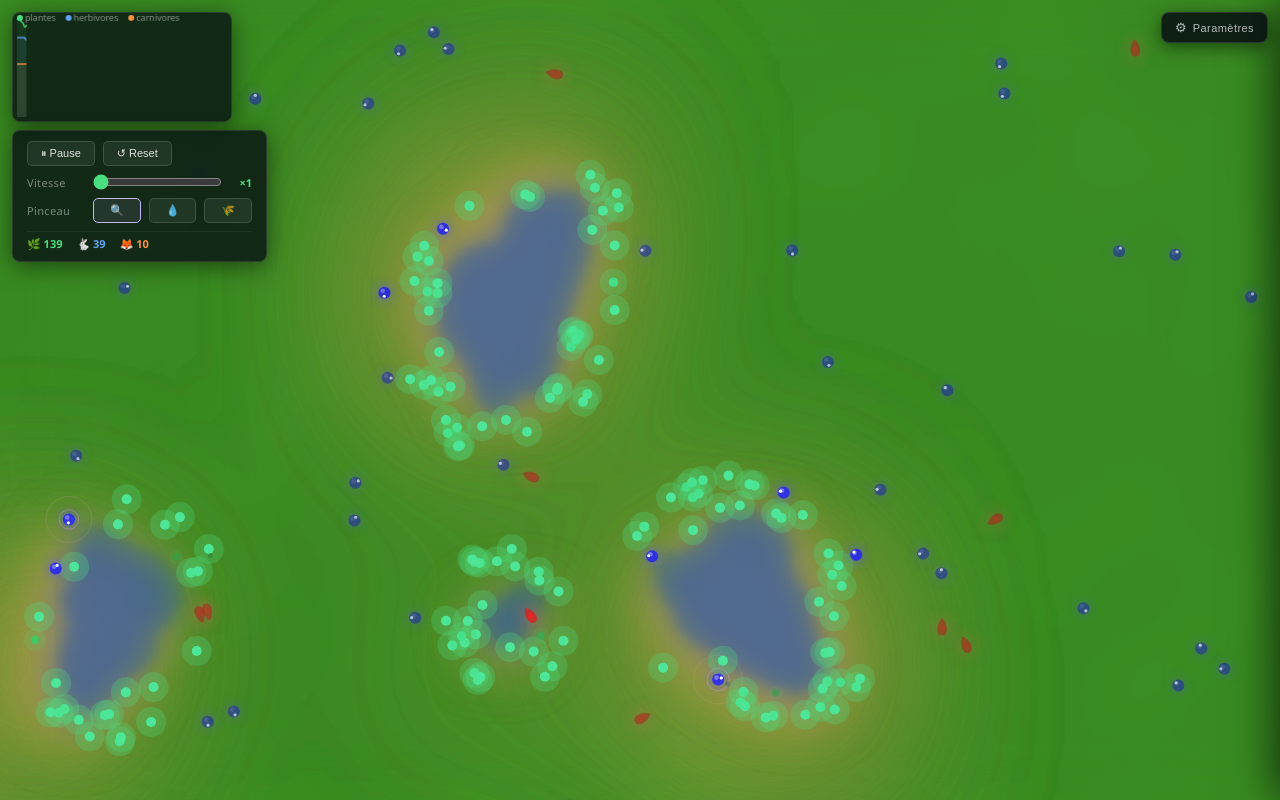
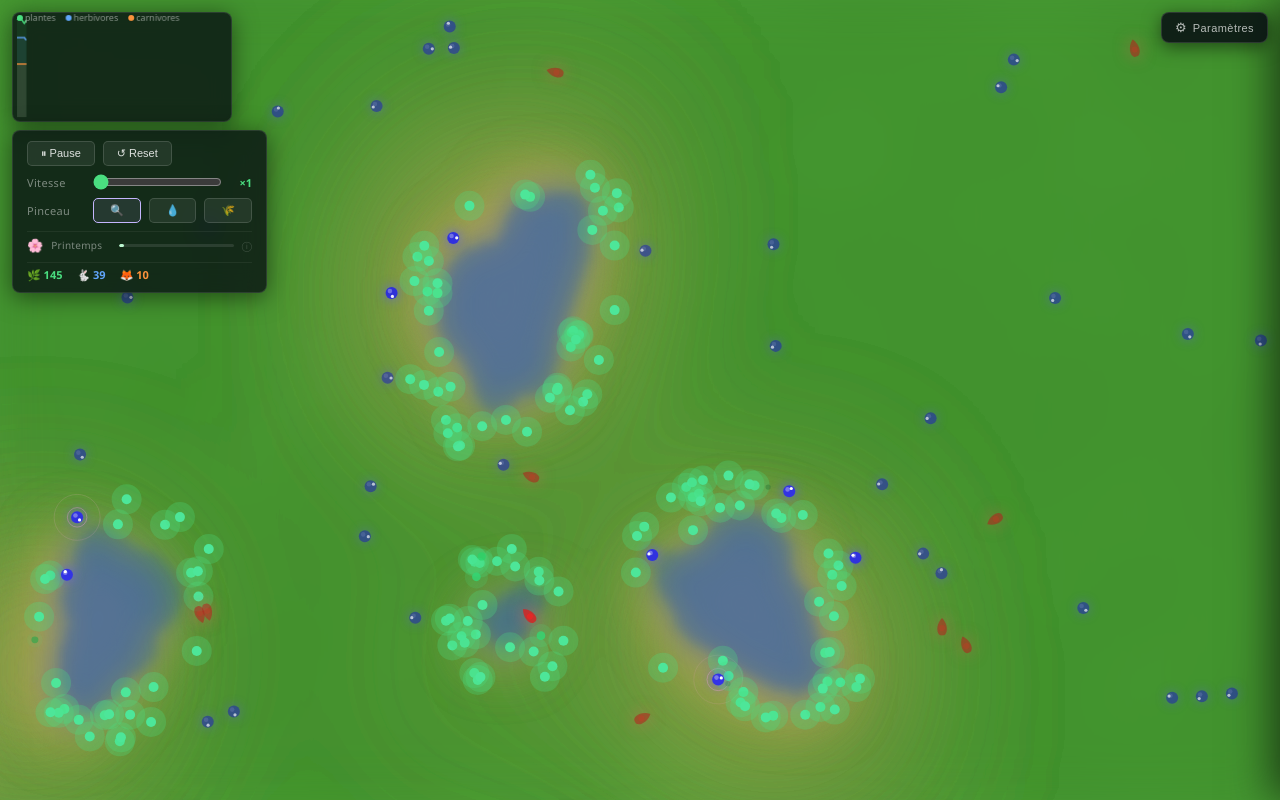
Before and after one commit to NathanGracia/simulatioss, a website built with Vite: page index.html in a window 1280 px wide. Built offline with nearby package versions, Linux system fonts and the light colour scheme; animation ran at ten frames a second; files whose address does not match are found by name.

Commit message:
feat: seasons cycle with visual tint, UI indicator and settings slider

```diff
--- a/index.html
+++ b/index.html
@@ -432,6 +432,35 @@
       padding: 6px 0;
     }
     .sp-preset-error { color: rgba(255,120,120,0.5); }
+
+    /* ── Season indicator ── */
+    #season-display { gap: 7px; padding-top: 4px; border-top: 1px solid rgba(255,255,255,0.06); }
+    #season-icon { font-size: 13px; }
+    #season-name { font-size: 10px; color: rgba(255,255,255,0.45); letter-spacing: 0.03em; min-width: 60px; }
+    .season-bar-wrap { flex: 1; height: 3px; background: rgba(255,255,255,0.1); border-radius: 2px; overflow: hidden; }
+    #season-bar { height: 100%; width: 0%; background: rgba(255,255,255,0.5); border-radius: 2px; }
+    .season-info {
+      position: relative; font-size: 10px; color: rgba(255,255,255,0.2);
+      cursor: default; user-select: none; flex-shrink: 0;
+      transition: color 0.12s;
+    }
+    .season-info:hover { color: rgba(255,255,255,0.55); }
+    .season-tooltip {
+      display: none;
+      position: absolute; bottom: calc(100% + 8px); right: 0;
+      width: 210px;
+      background: rgba(8,12,24,0.97);
+      border: 1px solid rgba(255,255,255,0.13);
+      border-radius: 8px;
+      padding: 9px 12px;
+      font-size: 11px; line-height: 1.6;
+      color: rgba(255,255,255,0.72);
+      box-shadow: 0 8px 32px rgba(0,0,0,0.7);
+      pointer-events: none;
+      white-space: normal;
+      z-index: 50;
+    }
+    .season-info:hover .season-tooltip { display: block; }
   </style>
 </head>
 <body>
@@ -456,6 +485,12 @@
         <button id="btn-biome-river"   class="biome-btn active" title="Lac">💧</button>
         <button id="btn-biome-prairie" class="biome-btn" title="Prairie">🌾</button>
       </div>
+      <div class="row" id="season-display">
+        <span id="season-icon">🌸</span>
+        <span id="season-name">Printemps</span>
+        <div class="season-bar-wrap"><div id="season-bar"></div></div>
+        <span class="season-info" aria-label="info">ⓘ<span class="season-tooltip">Les saisons modifient la simulation en continu :<br>🌸 Printemps — croissance ×1.5, drain ×0.9<br>☀️ Été — croissance ×1.2, drain ×1.0<br>🍂 Automne — croissance ×0.55, drain ×1.15<br>❄️ Hiver — croissance ×0.12, drain ×1.5</span></span>
+      </div>
       <div id="population-counts">
         <div>🌿 <span class="count-plant" id="cnt-plant">0</span></div>
         <div>🐇 <span class="count-herb" id="cnt-herb">0</span></div>
--- a/src/config.ts
+++ b/src/config.ts
@@ -78,6 +78,9 @@ export const CONFIG = {
   MUTATION_RATE: 0.5,       // probabilité de mutation par gène
   MUTATION_STRENGTH: 0.35,  // amplitude max ±35% de la valeur courante
 
+  // Saisons
+  SEASON_DURATION: 1200, // ticks par saison (×4 = cycle complet)
+
   // Comportement de groupe (boids — herbivores uniquement)
   FLOCK_SEPARATION_RADIUS: 30,   // px — distance en dessous de laquelle la séparation s'active
   FLOCK_SEPARATION_WEIGHT: 1.5,  // force de répulsion entre voisins proches
--- a/src/main.ts
+++ b/src/main.ts
@@ -1,7 +1,7 @@
 import { World } from './world'
 import { Renderer } from './ui/renderer'
 import { StatsGraph } from './ui/stats'
-import { setupControls, updateCounters, SimControls } from './ui/controls'
+import { setupControls, updateCounters, updateSeason, SimControls } from './ui/controls'
 import { setupSettingsPanel, loadSavedConfig } from './ui/settings'
 import { setupPainter, PainterState } from './ui/painter'
 import { setupInspector } from './ui/inspector'
@@ -95,6 +95,7 @@ function loop(timestamp: number): void {
     stats.record(pop)
     stats.render()
     updateCounters(pop.plants, pop.herbivores, pop.carnivores)
+    updateSeason(world.season.season, world.season.progress)
   }
 }
 
--- a/src/systems/energy.ts
+++ b/src/systems/energy.ts
@@ -7,11 +7,11 @@ const BASE_SPEED: Record<string, number> = {
 }
 
 /** Drain metabolic energy each tick. Mark dead if starved. */
-export function drainEnergy(animal: Animal): void {
+export function drainEnergy(animal: Animal, mult = 1): void {
   const base = BASE_SPEED[animal.type] ?? 1
   // Trade-off vitesse/énergie : vitesse élevée coûte plus cher
   const speedPenalty = Math.max(0, animal.genome.speed - base) * 0.2
-  const drain = animal.genome.energyDrain * (1 + speedPenalty)
+  const drain = animal.genome.energyDrain * (1 + speedPenalty) * mult
   animal.energy -= drain
   animal.age++
   if (animal.mutationGlow > 0)
--- /dev/null
+++ b/src/systems/season.ts
@@ -0,0 +1,43 @@
+import { CONFIG } from '../config'
+
+export const SEASON_NAMES  = ['Printemps', 'Été', 'Automne', 'Hiver'] as const
+export const SEASON_ICONS  = ['🌸', '☀️', '🍂', '❄️']              as const
+export const SEASON_COLORS = ['#bbf7d0', '#fef08a', '#fed7aa', '#bae6fd'] as const
+
+export type SeasonIndex = 0 | 1 | 2 | 3
+
+export interface SeasonModifiers {
+  growthMult: number    // multiplicateur croissance plantes
+  spreadMult: number    // multiplicateur dispersion plantes
+  herbDrainMult: number // multiplicateur drain énergie herbivores
+  carnDrainMult: number // multiplicateur drain énergie carnivores
+}
+
+const MODIFIERS: SeasonModifiers[] = [
+  // 🌸 Printemps — renouveau, abondance, froid résiduel
+  { growthMult: 1.5,  spreadMult: 1.4, herbDrainMult: 0.9,  carnDrainMult: 0.95 },
+  // ☀️ Été       — croissance normale, conditions idéales
+  { growthMult: 1.2,  spreadMult: 1.0, herbDrainMult: 1.0,  carnDrainMult: 1.0  },
+  // 🍂 Automne   — déclin, ressources qui se raréfient
+  { growthMult: 0.55, spreadMult: 0.5, herbDrainMult: 1.15, carnDrainMult: 1.05 },
+  // ❄️ Hiver     — quasi-dormance, survie difficile
+  { growthMult: 0.12, spreadMult: 0.1, herbDrainMult: 1.5,  carnDrainMult: 1.2  },
+]
+
+export class SeasonSystem {
+  season: SeasonIndex = 0
+  progress: number = 0   // 0..1 dans la saison courante
+  cycleProgress: number = 0 // 0..1 dans l'année complète
+
+  update(tick: number): void {
+    const dur      = CONFIG.SEASON_DURATION
+    const cycleTick = tick % (dur * 4)
+    this.season        = Math.floor(cycleTick / dur) as SeasonIndex
+    this.progress      = (cycleTick % dur) / dur
+    this.cycleProgress = cycleTick / (dur * 4)
+  }
+
+  getModifiers(): SeasonModifiers {
+    return MODIFIERS[this.season]
+  }
+}
--- a/src/ui/controls.ts
+++ b/src/ui/controls.ts
@@ -42,6 +42,18 @@ export function setupControls(controls: SimControls): void {
   })
 }
 
+export function updateSeason(season: number, progress: number): void {
+  const icons  = ['🌸', '☀️', '🍂', '❄️']
+  const names  = ['Printemps', 'Été', 'Automne', 'Hiver']
+  const colors = ['#bbf7d0', '#fef08a', '#fed7aa', '#bae6fd']
+  const icon = document.getElementById('season-icon')
+  const name = document.getElementById('season-name')
+  const bar  = document.getElementById('season-bar') as HTMLElement | null
+  if (icon) icon.textContent = icons[season]
+  if (name) name.textContent = names[season]
+  if (bar)  { bar.style.width = `${progress * 100}%`; bar.style.background = colors[season] }
+}
+
 export function updateCounters(plants: number, herbivores: number, carnivores: number): void {
   const p = document.getElementById('cnt-plant')
   const h = document.getElementById('cnt-herb')
--- a/src/ui/renderer.ts
+++ b/src/ui/renderer.ts
@@ -1,6 +1,7 @@
 import { World } from '../world'
 import { CONFIG } from '../config'
 import { BIOME } from '../biomeMap'
+import { SEASON_COLORS } from '../systems/season'
 import { PainterState, BRUSH_RADIUS } from './painter'
 import { herbivoreHSL, carnivoreHSL } from './entityColor'
 
@@ -239,6 +240,12 @@ export class Renderer {
     // Layer biome (grass + sable + eau) — rendu offscreen, 1 seul drawImage par frame
     ctx.drawImage(this.getBiomeLayer(world, W, H), 0, 0)
 
+    // Tint saisonnier — overlay très subtil sur toute la carte
+    ctx.globalAlpha = 0.07
+    ctx.fillStyle = SEASON_COLORS[world.season.season]
+    ctx.fillRect(0, 0, W, H)
+    ctx.globalAlpha = 1
+
     // Shimmer animé — seul blur restant dans le hot path
     const shimmer = 0.18 + 0.05 * Math.sin(world.tick * 0.04)
     const waterTex = world.biomeMap.getTexture()
--- a/src/ui/settings.ts
+++ b/src/ui/settings.ts
@@ -200,6 +200,17 @@ const SECTIONS: Section[] = [
       {
         key: 'MUTATION_STRENGTH', label: 'Force mutation', min: 0, max: 1, step: 0.05,
         tooltip: 'Amplitude maximale d\'une mutation, en proportion de la valeur courante du gène. Ex : 0.35 = ±35% de variation par gène muté.',
+      },
+    ],
+  },
+  {
+    id: 'seasons',
+    title: '🌍 Saisons',
+    color: '#fbbf24',
+    params: [
+      {
+        key: 'SEASON_DURATION', label: 'Durée par saison', min: 200, max: 5000, step: 100,
+        tooltip: 'Nombre de ticks que dure chaque saison. Cycle complet = 4× cette valeur : Printemps → Été → Automne → Hiver. 0 = cycle très rapide.',
       },
     ],
   },
--- a/src/world.ts
+++ b/src/world.ts
@@ -10,6 +10,7 @@ import { updateHerbivioreBehavior, updateCarnivoreBehavior, moveAndBound } from
 import { drainEnergy } from './systems/energy'
 import { herbivoreFeed, carnivoreFeed } from './systems/feeding'
 import { tryReproduceHerbivore, tryReproduceCarnivore } from './systems/reproduction'
+import { SeasonSystem } from './systems/season'
 
 export interface PopulationSnapshot {
   plants: number
@@ -33,6 +34,7 @@ export class World {
   matingEvents: MatingEvent[] = []
   herbEatCount: number = 0
   carnEatCount: number = 0
+  readonly season = new SeasonSystem()
   biomeMap: BiomeMap
 
   private plantGrid = new SpatialGrid(CONFIG.CELL_SIZE)
@@ -93,6 +95,8 @@ export class World {
     this.matingEvents.length = 0
     this.herbEatCount = 0
     this.carnEatCount = 0
+    this.season.update(this.tick)
+    const mods = this.season.getModifiers()
 
     // Rebuild plant grid en premier (positions stables depuis le tick précédent)
     this.plantGrid.rebuild(this.plants)
@@ -101,12 +105,14 @@ export class World {
     const newPlants: Plant[] = []
     for (const plant of this.plants) {
       plant.grow()
+      // Bonus/malus saisonnier sur la croissance de base
+      plant.energy = Math.min(plant.energyMax, plant.energy + CONFIG.PLANT_GROWTH_RATE * (mods.growthMult - 1))
 
       // Proximité rivière : nourrit, trop loin dessèche
       const nearWater = this.biomeMap.isNearWater(plant.pos.x, plant.pos.y, CONFIG.PLANT_WATER_PROXIMITY)
       if (nearWater) {
-        // Bonus de croissance proche de l'eau
-        plant.energy = Math.min(plant.energyMax, plant.energy + CONFIG.PLANT_GROWTH_RATE * 1.2)
+        // Bonus de croissance proche de l'eau (modulé par saison)
+        plant.energy = Math.min(plant.energyMax, plant.energy + CONFIG.PLANT_GROWTH_RATE * 1.2 * mods.growthMult)
       } else {
         // Trop loin de l'eau : la plante sèche et meurt
         plant.energy -= 1.5
@@ -122,7 +128,7 @@ export class World {
       }
 
       if (this.plants.length + newPlants.length < CONFIG.PLANT_MAX_COUNT) {
-        const spreadPos = plant.trySpread()
+        const spreadPos = plant.trySpread(mods.spreadMult)
         if (spreadPos) {
           const m = CONFIG.WALL_MARGIN
           const clampedPos = new Vec2(
@@ -142,7 +148,7 @@ export class World {
     this.plants.push(...newPlants)
 
     // Dispersion par le vent : graine aléatoire près de l'eau, indépendante de la reproduction
-    if (this.plants.length < CONFIG.PLANT_MAX_COUNT && Math.random() < CONFIG.PLANT_WIND_SPAWN_CHANCE) {
+    if (this.plants.length < CONFIG.PLANT_MAX_COUNT && Math.random() < CONFIG.PLANT_WIND_SPAWN_CHANCE * mods.spreadMult) {
       for (let i = 0; i < 20; i++) {
         const pos = this.randomPos()
         if (
@@ -165,7 +171,7 @@ export class World {
     for (const herb of this.herbivores) {
       if (herb.dead) continue
 
-      drainEnergy(herb)
+      drainEnergy(herb, mods.herbDrainMult)
       if (herb.dead) continue
 
       // Get neighbors
@@ -192,7 +198,7 @@ export class World {
     for (const carn of this.carnivores) {
       if (carn.dead) continue
 
-      drainEnergy(carn)
+      drainEnergy(carn, mods.carnDrainMult)
       if (carn.dead) continue
 
       const neighbors = this.animalGrid.getNeighbors(carn.pos, carn.visionRadius)
```
